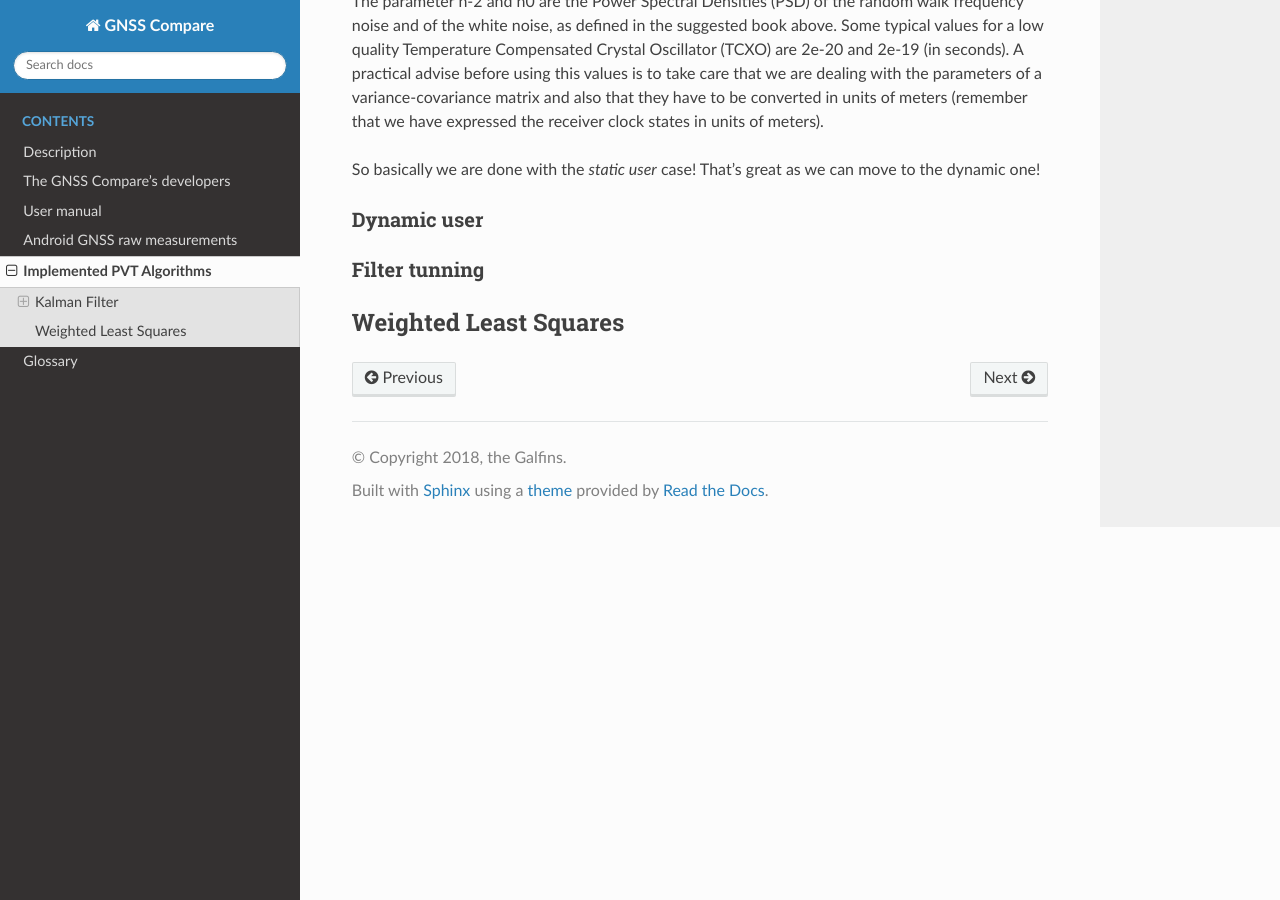
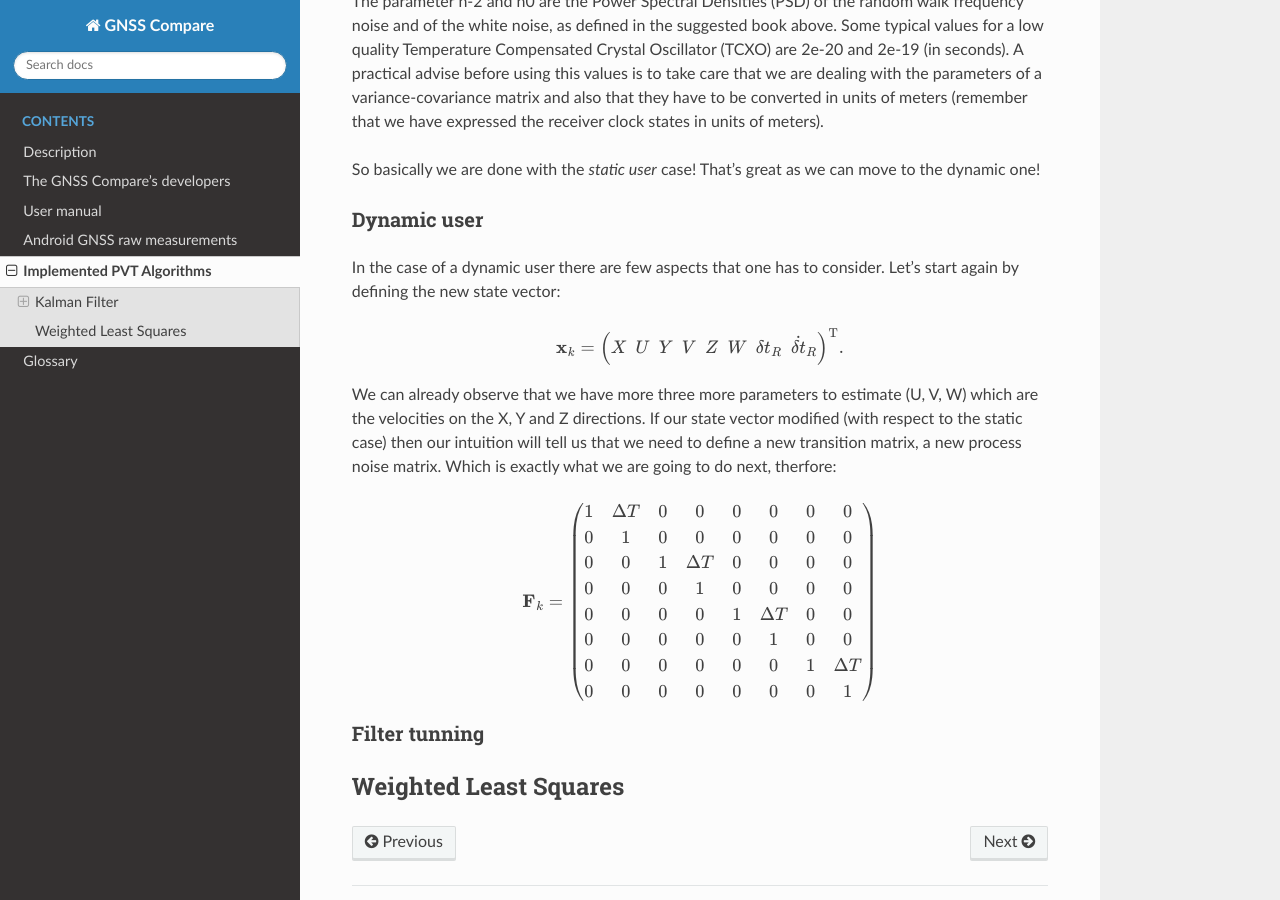
Before and after one commit to TheGalfins/GNSS_Compare, a Sphinx documentation site: the page built from docs/implemented_algorithms.rst, in a window 1280 px wide and 900 px high, scrolled down 3114 px. Built offline with Sphinx 7.4.7 and the Read the Docs theme 2.0.0, drawn with Linux system fonts in a browser that asks for light colours.

Commit message:
Added the transition matrix equation for the dynamic case

```diff
--- a/docs/implemented_algorithms.rst
+++ b/docs/implemented_algorithms.rst
@@ -13,7 +13,7 @@ is an Extended Kalman Filter (EKF).
 
 In this section we describe the theoretical aspects of the EKF implementation such that the curious minds can understand easily
 what is behind GNSS Compare's awesome algorithms. We are interested to implement the EKF for two types of users:
-a *static user* and *dynamic user*.
+a *static user* and a *dynamic user*.
 
 Therefore we will describe how the state vector is defined, or in other words, the vector containing the parameters that we wish to estimate
 (hint: the parameters are related to the *GNSS Compare*'s user position!), and also what dynamic and measurements models we have considered. And as *bonus* we
@@ -79,7 +79,7 @@ pseudorange equation one can form the observation matrix (H).
 *Practical advise: Take care that the unknowns from the linearized pseudorange equations are not the same as the position related unknowns
 that we are estimating directly in the EKF state vector. Check the GNSS Compare code (e.g., StaticExtendedKalmanFilter class) to understand how this is handled*.
 
-Good, now we can see how the EKF was implemented for the *static user* and the *dynamic user*.
+Good, now we can see how the EKF was implemented for the *static user* and the *dynamic user*!
 
 Static user
 -----------
@@ -146,6 +146,30 @@ So basically we are done with the *static user* case! That's great as we can mov
 Dynamic user
 -----------------------------
 
+In the case of a dynamic user there are few aspects that one has to consider. Let's start again by defining the new
+state vector:
+
+.. math::
+    \mathbf{x}_k = \left(X~~U~~Y~~V~~Z~~W~~\delta t_R~~\dot{\delta t}_R \right)^{\text{T}}.
+
+We can already observe that we have more three more parameters to estimate (U, V, W) which are the velocities on the X, Y and Z directions.
+If our state vector modified (with respect to the static case) then our intuition will tell us that we need to define a new transition matrix,
+a new process noise matrix. Which is exactly what we are going to do next, therfore:
+
+.. math::
+  \mathbf{F}_k =
+  \begin{pmatrix}
+           1 & \Delta T & 0 & 0 & 0 & 0 & 0 & 0 \\
+           0 & 1 & 0 & 0 & 0 & 0 & 0 & 0\\
+           0 & 0 & 1 & \Delta T & 0 & 0 & 0 & 0 \\
+           0 & 0 & 0 & 1 & 0 & 0 & 0 & 0 \\
+           0 & 0 & 0 & 0 & 1 & \Delta T & 0 & 0 \\
+           0 & 0 & 0 & 0 & 0 & 1 & 0 & 0 \\
+           0 & 0 & 0 & 0 & 0 & 0 & 1 & \Delta T \\
+           0 & 0 & 0 & 0 & 0 & 0 & 0 & 1 \\
+   \end{pmatrix}
+
+
 
 Filter tunning
 -----------------------------
```
